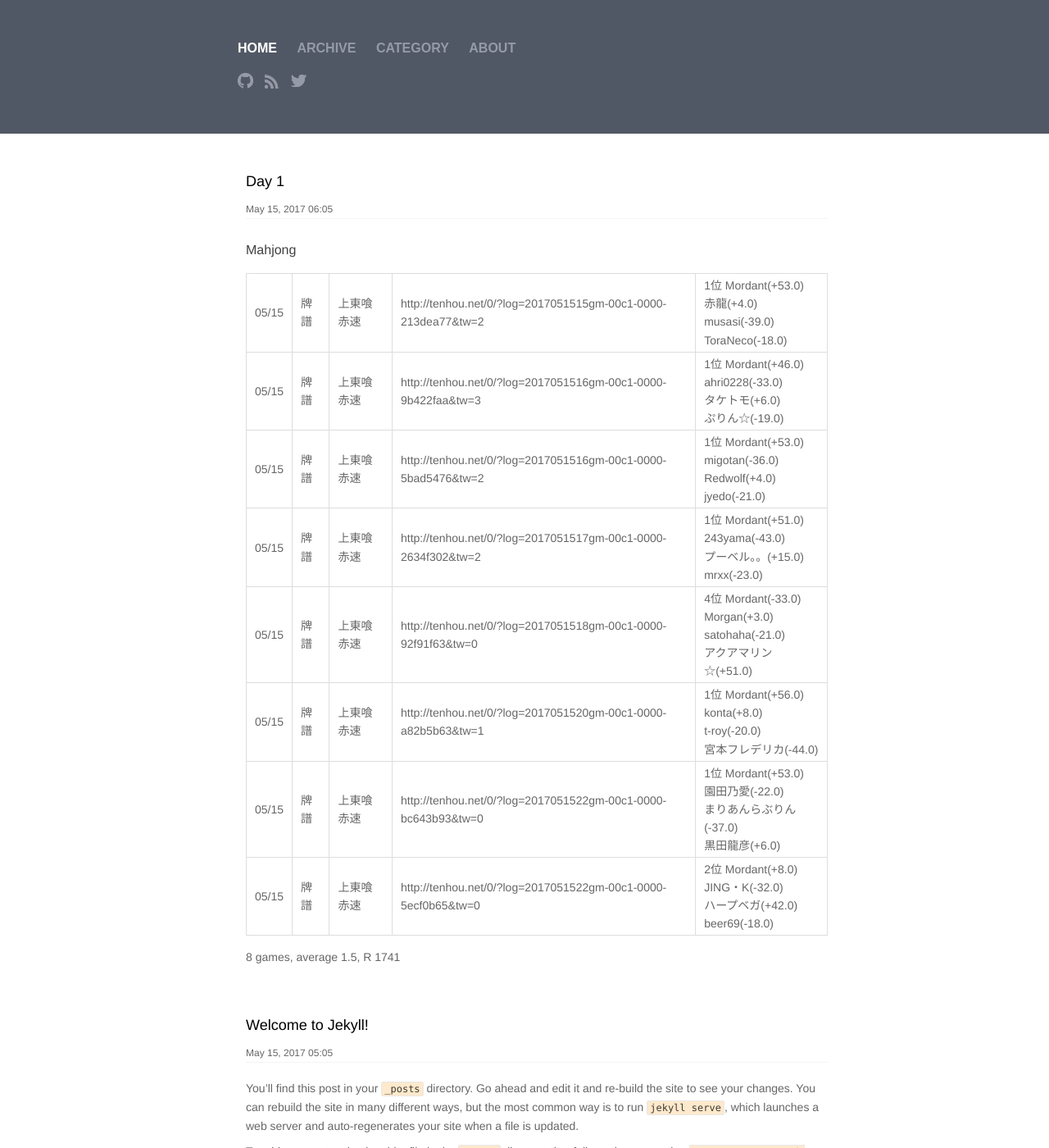
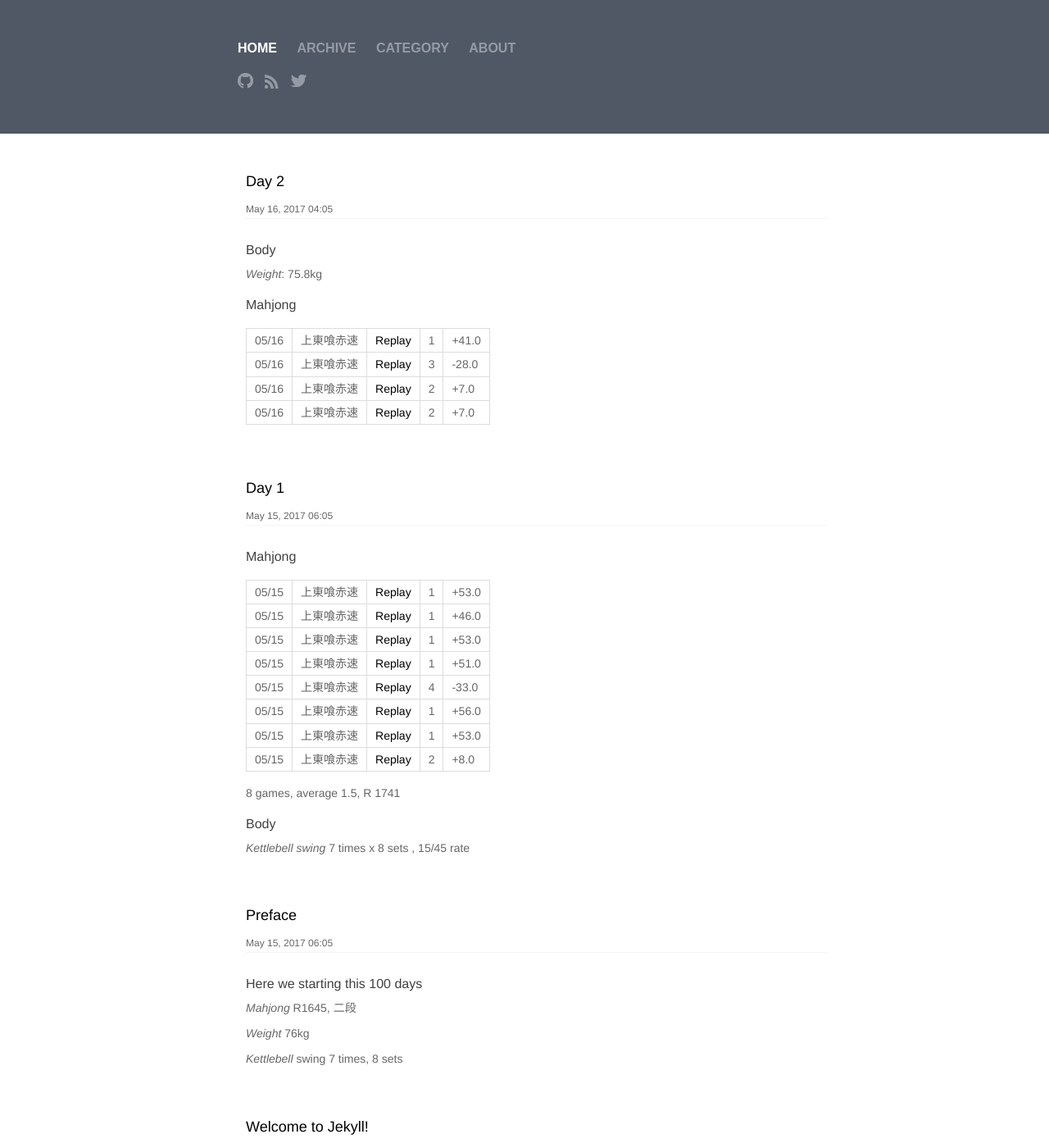
Before and after one commit to senhi/senhi.github.io, a Jekyll site: the page built from index.html, in a window 1280 px wide and 1400 px high. Shown: the whole window at 82% size. Built offline with Jekyll 4.4.1, drawn with Linux system fonts in a browser that asks for light colours.

Commit message:
Simple layout of mahjong games, day2 games

```diff
--- a/_posts/2017-05-15-day-1.markdown
+++ b/_posts/2017-05-15-day-1.markdown
@@ -7,13 +7,18 @@ categories: "100days"
 
 #### Mahjong
 
-05/15 | 牌譜 | 上東喰赤速 | http://tenhou.net/0/?log=2017051515gm-00c1-0000-213dea77&tw=2 | 1位 Mordant(+53.0)<br/> 赤龍(+4.0)<br/> musasi(-39.0)<br/> ToraNeco(-18.0)
-05/15 | 牌譜 | 上東喰赤速 | http://tenhou.net/0/?log=2017051516gm-00c1-0000-9b422faa&tw=3 | 1位 Mordant(+46.0)<br/> ahri0228(-33.0)<br/> タケトモ(+6.0)<br/> ぷりん☆(-19.0)
-05/15 | 牌譜 | 上東喰赤速 | http://tenhou.net/0/?log=2017051516gm-00c1-0000-5bad5476&tw=2 | 1位 Mordant(+53.0)<br/> migotan(-36.0)<br/> Redwolf(+4.0)<br/> jyedo(-21.0)
-05/15 | 牌譜 | 上東喰赤速 | http://tenhou.net/0/?log=2017051517gm-00c1-0000-2634f302&tw=2 | 1位 Mordant(+51.0)<br/> 243yama(-43.0)<br/> プーベル。。(+15.0)<br/> mrxx(-23.0)
-05/15 | 牌譜 | 上東喰赤速 | http://tenhou.net/0/?log=2017051518gm-00c1-0000-92f91f63&tw=0 | 4位 Mordant(-33.0)<br/> Morgan(+3.0)<br/> satohaha(-21.0)<br/> アクアマリン☆(+51.0)
-05/15 | 牌譜 | 上東喰赤速 | http://tenhou.net/0/?log=2017051520gm-00c1-0000-a82b5b63&tw=1 | 1位 Mordant(+56.0)<br/> konta(+8.0)<br/> t-roy(-20.0)<br/> 宮本フレデリカ(-44.0)
-05/15 | 牌譜 | 上東喰赤速 | http://tenhou.net/0/?log=2017051522gm-00c1-0000-bc643b93&tw=0 | 1位 Mordant(+53.0)<br/> 園田乃愛(-22.0)<br/> まりあんらぶりん(-37.0)<br/> 黒田龍彦(+6.0)
-05/15 | 牌譜 | 上東喰赤速 | http://tenhou.net/0/?log=2017051522gm-00c1-0000-5ecf0b65&tw=0 | 2位 Mordant(+8.0)<br/> JING・K(-32.0)<br/> ハープベガ(+42.0)<br/> beer69(-18.0)
+05/15 | 上東喰赤速 | <a href="http://tenhou.net/0/?log=2017051515gm-00c1-0000-213dea77&tw=2">Replay</a> | 1 | +53.0
+05/15 | 上東喰赤速 | <a href="http://tenhou.net/0/?log=2017051516gm-00c1-0000-9b422faa&tw=3">Replay</a> | 1 | +46.0
+05/15 | 上東喰赤速 | <a href="http://tenhou.net/0/?log=2017051516gm-00c1-0000-5bad5476&tw=2">Replay</a> | 1 | +53.0
+05/15 | 上東喰赤速 | <a href="http://tenhou.net/0/?log=2017051517gm-00c1-0000-2634f302&tw=2">Replay</a> | 1 | +51.0
+05/15 | 上東喰赤速 | <a href="http://tenhou.net/0/?log=2017051518gm-00c1-0000-92f91f63&tw=0">Replay</a> | 4 | -33.0
+05/15 | 上東喰赤速 | <a href="http://tenhou.net/0/?log=2017051520gm-00c1-0000-a82b5b63&tw=1">Replay</a> | 1 | +56.0
+05/15 | 上東喰赤速 | <a href="http://tenhou.net/0/?log=2017051522gm-00c1-0000-bc643b93&tw=0">Replay</a> | 1 | +53.0
+05/15 | 上東喰赤速 | <a href="http://tenhou.net/0/?log=2017051522gm-00c1-0000-5ecf0b65&tw=0">Replay</a> | 2 | +8.0
 
 8 games, average 1.5, R 1741
+
+
+#### Body
+
+*Kettlebell swing* 7 times x 8 sets , 15/45 rate
--- /dev/null
+++ b/_posts/2017-05-15-preface.markdown
@@ -0,0 +1,14 @@
+---
+layout: post
+title:  "Preface"
+date:   2017-05-15 13:00:00 +0700
+categories: "100days"
+---
+
+#### Here we starting this 100 days
+
+*Mahjong* R1645, 二段
+
+*Weight* 76kg
+
+*Kettlebell* swing 7 times, 8 sets
--- /dev/null
+++ b/_posts/2017-05-16-day-2.markdown
@@ -0,0 +1,16 @@
+---
+layout: post
+title:  "Day 2"
+date:   2017-05-16 11:10:00 +0700
+categories: "100days"
+---
+
+#### Body
+*Weight*: 75.8kg
+
+#### Mahjong
+
+05/16 | 上東喰赤速 | <a href="http://tenhou.net/0/?log=2017051612gm-00c1-0000-d0b1d364&tw=2">Replay</a> | 1 | +41.0
+05/16 | 上東喰赤速 | <a href="http://tenhou.net/0/?log=2017051613gm-00c1-0000-c6578902&tw=2">Replay</a> | 3 | -28.0
+05/16 | 上東喰赤速 | <a href="http://tenhou.net/0/?log=2017051614gm-00c1-0000-cc46b70d&tw=2">Replay</a> | 2 | +7.0
+05/16 | 上東喰赤速 | <a href="http://tenhou.net/0/?log=2017051615gm-00c1-0000-ec74e0bd&tw=1">Replay</a> | 2 | +7.0
```
